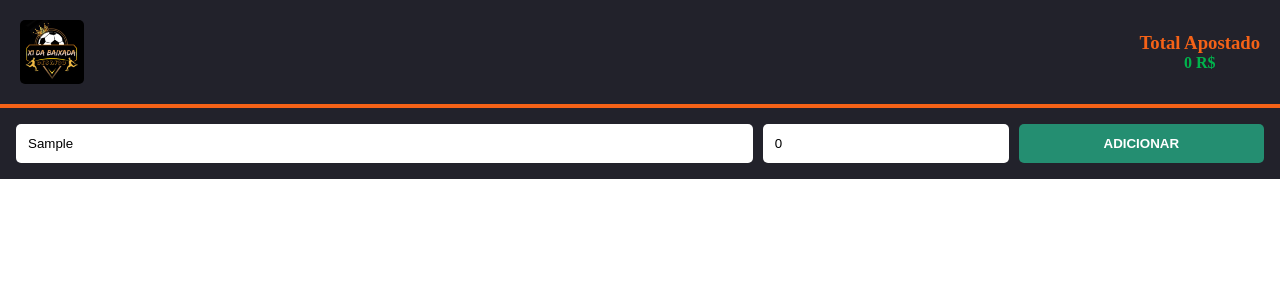
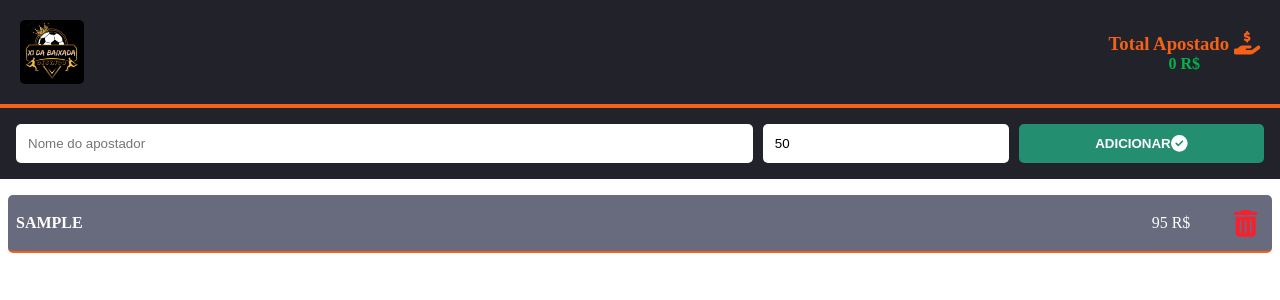
Before and after one commit to JL-Sousa/site_x1_baixada, a React (Vite) app: page / in a window 1280 px wide. Both pictures are taken after typing "Sample" into the empty fields and a click on the button "ADICIONAR". Shown: the top 300 px of the page. Built offline with nearby package versions, Linux system fonts and the light colour scheme.

Commit message:
estilizado o formulario

```diff
--- a/index.html
+++ b/index.html
@@ -1,5 +1,5 @@
 <!DOCTYPE html>
-<html lang="en">
+<html lang="pt-br">
   <head>
     <meta charset="UTF-8" />
     <link rel="icon" type="image/svg+xml" href="/vite.svg" />
--- a/package.json
+++ b/package.json
@@ -9,6 +9,9 @@
     "preview": "vite preview"
   },
   "dependencies": {
+    "@fortawesome/fontawesome-svg-core": "^6.3.0",
+    "@fortawesome/free-solid-svg-icons": "^6.3.0",
+    "@fortawesome/react-fontawesome": "^0.2.0",
     "react": "^18.2.0",
     "react-dom": "^18.2.0",
     "react-hook-form": "^7.43.3",
--- a/src/App.tsx
+++ b/src/App.tsx
@@ -4,14 +4,21 @@ import { GlobalStyle } from "./styles/global";
 import { ChangeEvent, useState } from "react";
 import { Container, InputText, InputNumber } from "./style_app";
 
+import { FontAwesomeIcon } from "@fortawesome/react-fontawesome";
+import {
+  faCircleCheck,
+  faHandHoldingDollar,
+} from "@fortawesome/free-solid-svg-icons";
+
 export type Apostador = {
+  id: number;
   nome: string;
   valor: number;
 };
 
 function App() {
   const [nomeInput, setNomeInput] = useState("");
-  const [valorInput, setValorInput] = useState(0);
+  const [valorInput, setValorInput] = useState(50);
   const [totalAposta, setTotalAposta] = useState(0);
   const [listaApostadores, setListaApostadores] = useState<Apostador[]>([]);
 
@@ -20,7 +27,11 @@ function App() {
     if (nomeInput != "" && valorInput >= 50) {
       setListaApostadores((previousApostadores) => [
         ...previousApostadores,
-        { nome: nomeInput, valor: valorinputAposta * 2 * 0.95 },
+        {
+          id: Math.random(),
+          nome: nomeInput,
+          valor: valorinputAposta * 2 * 0.95,
+        },
       ]);
 
       valorTotalAposta();
@@ -47,7 +58,13 @@ function App() {
 
   function limparFormulario() {
     setNomeInput("");
-    setValorInput(0);
+    setValorInput(50);
+  }
+
+  function deletarApostador(id: number) {
+    setListaApostadores((previousApostadores) =>
+      previousApostadores.filter((apostador) => apostador.id != id)
+    );
   }
 
   return (
@@ -67,11 +84,18 @@ function App() {
             value={valorInput}
             onChange={handleValorIput}
           />
-          <button onClick={adicionarApostador}>Adicionar</button>
+          <button onClick={adicionarApostador}>
+            Adicionar
+            <FontAwesomeIcon icon={faCircleCheck} size="lg" />
+          </button>
         </div>
       </Container>
       {listaApostadores.map((apostadores) => (
-        <Card key={apostadores.nome} apostador={apostadores} />
+        <Card
+          key={apostadores.nome}
+          apostador={apostadores}
+          deleteApostador={deletarApostador}
+        />
       ))}
 
       <GlobalStyle />
--- a/src/components/Card/index.tsx
+++ b/src/components/Card/index.tsx
@@ -1,11 +1,18 @@
 import { Apostador } from "../../App";
 import { Container, ContainerCard } from "./style";
 
+import { FontAwesomeIcon } from "@fortawesome/react-fontawesome";
+import { faTrashCan } from "@fortawesome/free-solid-svg-icons";
+
 type ApostadorProps = {
   apostador: Apostador;
+  deleteApostador: (id: number) => void;
 };
 
-export function Card({ apostador }: ApostadorProps) {
+export function Card({ apostador, deleteApostador }: ApostadorProps) {
+  function handleDeleteApostador() {
+    deleteApostador(apostador.id);
+  }
   return (
     <Container>
       <ContainerCard>
@@ -13,7 +20,9 @@ export function Card({ apostador }: ApostadorProps) {
           <h2>{apostador.nome}</h2>
           <p>{`${apostador.valor} R$`}</p>
         </div>
-        <button>Excluir</button>
+        <button onClick={handleDeleteApostador}>
+          <FontAwesomeIcon icon={faTrashCan} size="2x" />
+        </button>
       </ContainerCard>
     </Container>
   );
--- a/src/components/Card/style.ts
+++ b/src/components/Card/style.ts
@@ -7,10 +7,11 @@ export const Container = styled.div`
 `;
 
 export const ContainerCard = styled.div`
-  background-color: #4f4f60;
+  background-color: #686a7d;
   display: flex;
   justify-content: space-between;
-  padding: 12px;
+  align-items: center;
+  padding: 8px;
   margin-bottom: 4px;
   color: #fff;
   border-radius: 5px;
@@ -24,6 +25,16 @@ export const ContainerCard = styled.div`
     justify-content: space-between;
     width: 100%;
     margin-right: 36px;
+  }
+
+  button {
+    color: #fa1f2d;
+    background-color: #686a7d;
+    border: none;
+    width: 40px;
+    height: 40px;
+    border-radius: 5px;
+    cursor: pointer;
   }
 
   div p {
--- a/src/components/Header/index.tsx
+++ b/src/components/Header/index.tsx
@@ -1,5 +1,8 @@
 import { HeaderContainer } from "./styles";
 import logo from "../../assets/logo_oficial.jpeg";
+
+import { FontAwesomeIcon } from "@fortawesome/react-fontawesome";
+import { faHandHoldingDollar } from "@fortawesome/free-solid-svg-icons";
 
 type TotalApostaProps = {
   aposta: number;
@@ -9,7 +12,10 @@ export function Header({ aposta }: TotalApostaProps) {
     <HeaderContainer>
       <img src={logo} alt="logo x1 da baixada" />
       <div>
-        <h3>Total Apostado</h3>
+        <h3>
+          Total Apostado{" "}
+          <FontAwesomeIcon icon={faHandHoldingDollar} size="lg" />
+        </h3>
         <p>{`${aposta} R$`}</p>
       </div>
     </HeaderContainer>
```
Also changed, not shown: 1 other file (tests, documents, lock files or other folders).
